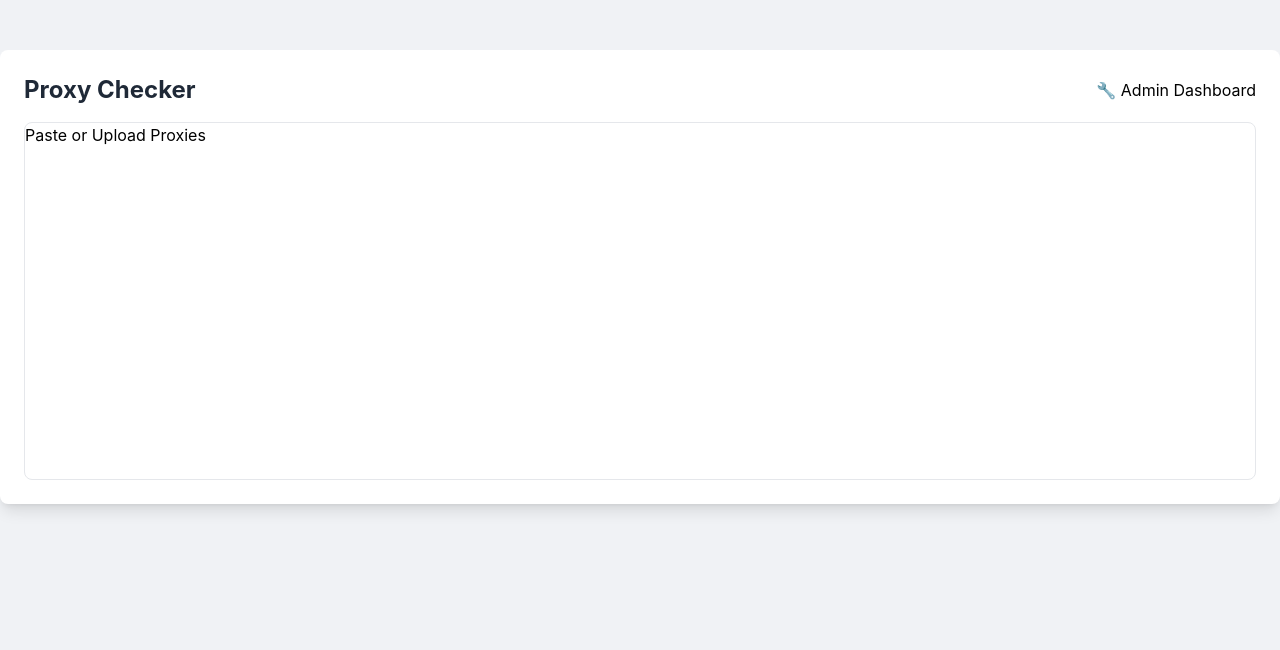
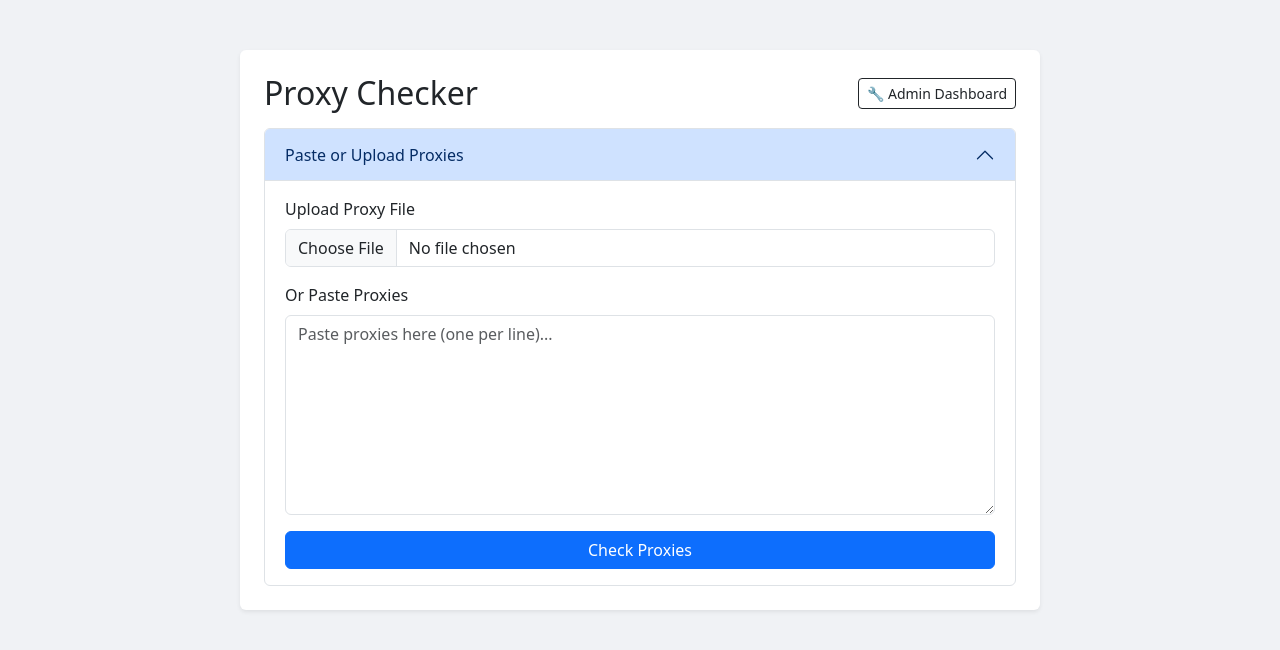
Before and after one commit to elishakip1/proxy-checker-app, a Flask app: page / in a window 1280 px wide. Shown: the top 650 px of the page. Run offline with Flask 3, Linux system fonts and the light colour scheme; some libraries are stand-ins or nearby versions.

Commit message:
Update index.html

```diff
--- a/templates/index.html
+++ b/templates/index.html
@@ -2,14 +2,11 @@
 <html lang="en">
 <head>
     <meta charset="UTF-8">
-    <meta name="viewport" content="width=device-width, initial-scale=1.0">
     <title>Proxy Checker</title>
-    <script src="https://cdn.tailwindcss.com"></script>
+    <link href="https://cdn.jsdelivr.net/npm/bootstrap@5.3.3/dist/css/bootstrap.min.css" rel="stylesheet">
     <style>
-        /* Custom styles for the app */
         body {
-            font-family: 'Inter', sans-serif;
-            background-color: #f0f2f5; /* Light gray background */
+            background-color: #f0f2f5;
         }
         .container {
             margin-top: 50px;
@@ -17,57 +14,36 @@
         }
         .textarea-box {
             height: 200px;
-            resize: vertical; /* Allow vertical resizing */
         }
         .copy-btn {
-            font-size: 0.75rem; /* Smaller font for copy button */
+            float: right;
+            font-size: 12px;
         }
         .used-badge {
-            color: #dc3545; /* Red color for USED badge */
+            float: right;
+            color: #dc3545;
             font-weight: bold;
         }
-        /* Custom styling for Bootstrap components to match Tailwind aesthetic */
-        .btn-primary {
-            @apply bg-blue-600 hover:bg-blue-700 text-white font-bold py-2 px-4 rounded-md;
-        }
-        .btn-outline-dark {
-            @apply border border-gray-400 text-gray-700 hover:bg-gray-100 py-1 px-3 rounded-md;
-        }
-        .alert-info {
-            @apply bg-blue-100 border border-blue-400 text-blue-700 px-4 py-3 rounded-md;
-        }
-        .list-group-item {
-            @apply flex justify-between items-center px-4 py-3 border-b border-gray-200 last:border-b-0;
-        }
-        .accordion-button {
-            @apply bg-gray-100 text-gray-800 font-semibold py-3 px-4 rounded-t-lg;
-        }
-        .accordion-button:not(.collapsed) {
-            @apply bg-blue-500 text-white;
-        }
-        .accordion-body {
-            @apply p-4 bg-white rounded-b-lg;
-        }
-        .form-control {
-            @apply block w-full px-3 py-2 border border-gray-300 rounded-md shadow-sm focus:ring-blue-500 focus:border-blue-500;
+        .proxy-masked {
+            font-family: monospace;
         }
     </style>
 </head>
-<body class="antialiased">
-    <div class="container mx-auto bg-white p-6 rounded-lg shadow-lg">
-        <div class="flex justify-between items-center mb-4">
-            <h2 class="text-2xl font-bold text-gray-800">Proxy Checker</h2>
-            <a href="/admin" class="btn-outline-dark">🔧 Admin Dashboard</a>
+<body>
+    <div class="container bg-white p-4 rounded shadow-sm">
+        <div class="d-flex justify-content-between align-items-center mb-3">
+            <h2 class="mb-0">Proxy Checker</h2>
+            <a href="/admin" class="btn btn-outline-dark btn-sm">🔧 Admin Dashboard</a>
         </div>
 
         {% if message %}
-        <div class="alert-info mb-4" role="alert">{{ message }}</div>
+        <div class="alert alert-info">{{ message }}</div>
         {% endif %}
 
         <div class="accordion" id="proxyAccordion">
-            <div class="accordion-item border border-gray-200 rounded-lg">
+            <div class="accordion-item">
                 <h2 class="accordion-header" id="formHeading">
-                    <button class="accordion-button w-full text-left {% if results %}collapsed{% endif %}" type="button" data-bs-toggle="collapse" data-bs-target="#proxyForm" aria-expanded="{{ 'false' if results else 'true' }}" aria-controls="proxyForm">
+                    <button class="accordion-button {% if results %}collapsed{% endif %}" type="button" data-bs-toggle="collapse" data-bs-target="#proxyForm" aria-expanded="{{ 'false' if results else 'true' }}" aria-controls="proxyForm">
                         Paste or Upload Proxies
                     </button>
                 </h2>
@@ -75,14 +51,14 @@
                     <div class="accordion-body">
                         <form method="POST" enctype="multipart/form-data">
                             <div class="mb-3">
-                                <label for="proxyfile" class="form-label block text-sm font-medium text-gray-700 mb-1">Upload Proxy File</label>
+                                <label for="proxyfile" class="form-label">Upload Proxy File</label>
                                 <input type="file" class="form-control" name="proxyfile">
                             </div>
                             <div class="mb-3">
-                                <label for="proxytext" class="form-label block text-sm font-medium text-gray-700 mb-1">Or Paste Proxies</label>
+                                <label for="proxytext" class="form-label">Or Paste Proxies</label>
                                 <textarea name="proxytext" class="form-control textarea-box" placeholder="Paste proxies here (one per line)..."></textarea>
                             </div>
-                            <button type="submit" class="btn-primary w-full">Check Proxies</button>
+                            <button type="submit" class="btn btn-primary w-100">Check Proxies</button>
                         </form>
                     </div>
                 </div>
@@ -90,81 +66,45 @@
         </div>
 
         {% if results %}
-        <hr class="my-6 border-gray-300">
-        <h5 class="text-xl font-semibold text-gray-800 mb-3">✅ Good Proxies (Fraud Score 0)</h5>
-        <ul class="list-group border border-gray-200 rounded-lg overflow-hidden">
+        <hr>
+        <h5 class="mt-4">✅ Good Proxies (Fraud Score 0)</h5>
+        <ul class="list-group mt-2">
             {% for item in results %}
-            <li class="list-group-item">
-                <span id="proxy-{{ loop.index }}" data-full-proxy="{{ item.proxy }}" class="text-gray-900 font-mono">
-                    {% set parts = item.proxy.split(':') %}
-                    {% if parts|length >= 3 %}
-                        {# Display host:port: and then mask the rest with asterisks #}
-                        {% set visible_prefix = parts[0] + ':' + parts[1] + ':' %}
-                        {% set masked_section_length = item.proxy|length - visible_prefix|length %}
-                        {{ visible_prefix }}{{ '*' * masked_section_length }}
-                    {% else %}
-                        {# If less than 3 parts (e.g., host:port or just host), display as is #}
-                        {{ item.proxy }}
-                    {% endif %}
+            <li class="list-group-item d-flex justify-content-between align-items-center">
+                <span class="proxy-masked" id="proxy-{{ loop.index }}" data-full-proxy="{{ item.proxy }}">
+                    {{ item.proxy.split(':')[0] }}:{{ item.proxy.split(':')[1] }}:********
                 </span>
                 {% if item.used %}
-                <span class="used-badge text-red-600 text-xs">USED</span>
+                <span class="used-badge">USED</span>
                 {% else %}
-                <button class="btn-outline-dark copy-btn" onclick="copyToClipboard('proxy-{{ loop.index }}'); trackUsedProxy('{{ item.proxy }}')">Copy</button>
+                <button class="btn btn-sm btn-outline-secondary copy-btn"
+                        onclick="copyToClipboard('proxy-{{ loop.index }}'); trackUsedProxy('{{ item.proxy }}')">
+                    Copy
+                </button>
                 {% endif %}
             </li>
             {% endfor %}
         </ul>
-        <p class="mt-4 text-sm text-gray-500 text-right">You will be redirected to the homepage in 5 minutes...</p>
+        <p class="mt-3 text-muted text-end">You will be redirected to the homepage in 5 minutes...</p>
         {% endif %}
     </div>
 
     <script>
-        /**
-         * Copies the full proxy string from a data attribute to the clipboard.
-         * @param {string} elementId - The ID of the span element containing the proxy.
-         */
         function copyToClipboard(elementId) {
-            // Get the span element
-            var spanElement = document.getElementById(elementId);
-            // Get the full proxy from the data-full-proxy attribute
-            var textToCopy = spanElement.getAttribute('data-full-proxy');
+            const element = document.getElementById(elementId);
+            const fullProxy = element.getAttribute('data-full-proxy');
 
-            // Create a temporary textarea element to facilitate copying to clipboard
-            var tempTextArea = document.createElement("textarea");
-            tempTextArea.value = textToCopy;
-            // Append the textarea to the document body (it doesn't need to be visible)
-            document.body.appendChild(tempTextArea);
-            // Select the text in the textarea
-            tempTextArea.select();
-            // Execute the copy command
-            try {
-                document.execCommand('copy');
-                // Provide visual feedback to the user
-                if (!spanElement.parentElement.querySelector('.text-green-600')) { // Check if message already exists
-                    let copiedMsg = document.createElement("span");
-                    copiedMsg.className = "text-green-600 ml-2 text-xs font-bold"; // Tailwind classes for success message
+            navigator.clipboard.writeText(fullProxy).then(() => {
+                if (!element.parentElement.querySelector('.text-success')) {
+                    const copiedMsg = document.createElement("span");
+                    copiedMsg.className = "text-success ms-2 small";
                     copiedMsg.innerText = "✔ Copied!";
-                    spanElement.parentElement.appendChild(copiedMsg);
-                    // Remove the "Copied!" message after 2 seconds
-                    setTimeout(() => {
-                        copiedMsg.remove();
-                    }, 2000);
+                    copiedMsg.style.fontWeight = "bold";
+                    element.parentElement.appendChild(copiedMsg);
                 }
-            } catch (err) {
-                console.error('Failed to copy text: ', err);
-                // Fallback for browsers that don't support execCommand or in case of error
-                // You might want to show a more user-friendly error message here
-            } finally {
-                // Clean up: remove the temporary textarea
-                document.body.removeChild(tempTextArea);
-            }
+            });
         }
 
-        /**
-         * Sends a POST request to track a proxy as "used".
-         * @param {string} proxy - The full proxy string to track.
-         */
         function trackUsedProxy(proxy) {
             fetch('/track-used', {
                 method: 'POST',
@@ -175,11 +115,10 @@
             }).catch(error => console.error('Error tracking used proxy:', error));
         }
 
-        // Redirect to homepage after 5 minutes if results are displayed
         {% if results %}
         setTimeout(function() {
             window.location.href = "/";
-        }, 300000); // 300000 milliseconds = 5 minutes
+        }, 300000);
         {% endif %}
     </script>
 
```
